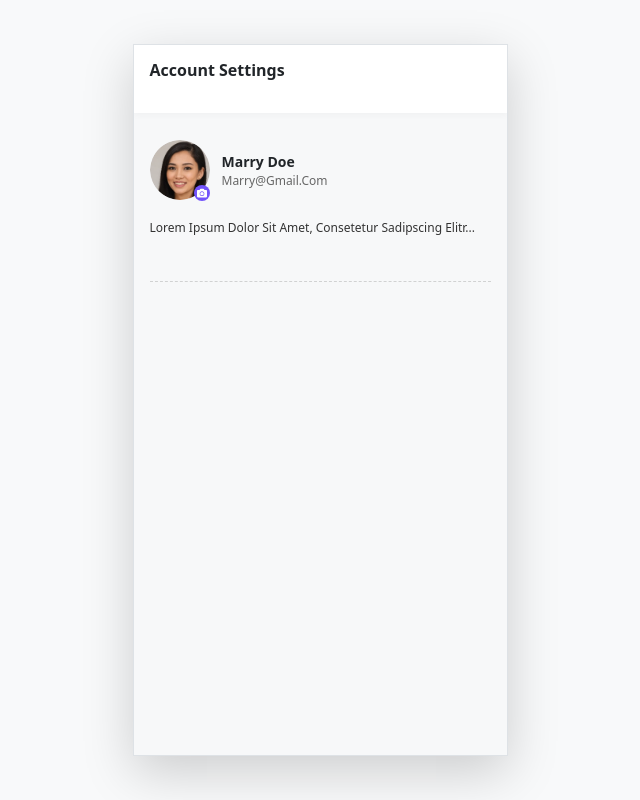
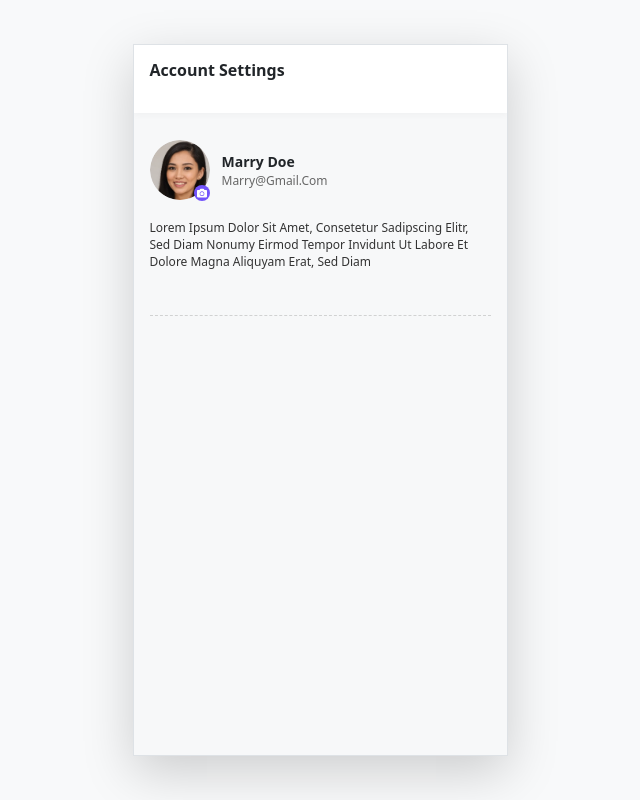
Before and after one commit to Amisha65/Internshala_assignment, a React (Vite) app: page /home in a window 1280 px wide. Shown: the whole page, without its empty margins (320-960 px from the left). Built offline with nearby package versions, Linux system fonts and the light colour scheme.

Commit message:
changed some css

```diff
--- a/src/componants/Home.jsx
+++ b/src/componants/Home.jsx
@@ -27,7 +27,9 @@ const Home = () => {
             </div>
           </div>
           <p className={css.description}>
-            Lorem Ipsum Dolor Sit Amet, Consetetur Sadipscing Elitr...
+            Lorem Ipsum Dolor Sit Amet, Consetetur Sadipscing Elitr, Sed Diam
+            Nonumy Eirmod Tempor Invidunt Ut Labore Et Dolore Magna Aliquyam
+            Erat, Sed Diam
           </p>
           <hr className={css.customdivider} />
         </div>
--- a/src/componants/SignUp.jsx
+++ b/src/componants/SignUp.jsx
@@ -42,7 +42,7 @@ const SignUp = () => {
     <div
       className={`${css.mainContainer} d-flex justify-content-center align-items-center bg-light`}
     >
-      <div className={`${css.subContainer} bg-white p-4 shadow-sm`}>
+      <div className={`${css.subContainer} bg-white p-4 shadow`}>
         <h4 className="fw-bold mb-2">
           Signin to your <br /> PopX account
         </h4>
--- a/src/componants/SignUp.module.css
+++ b/src/componants/SignUp.module.css
@@ -84,6 +84,10 @@
     transition: background-color 0.3s;
   }
 
+  .loginButton:disabled{
+    cursor: not-allowed;
+  }
+
   .loginButton:enabled {
     background-color: #6C25FF;
     cursor: pointer;
```
